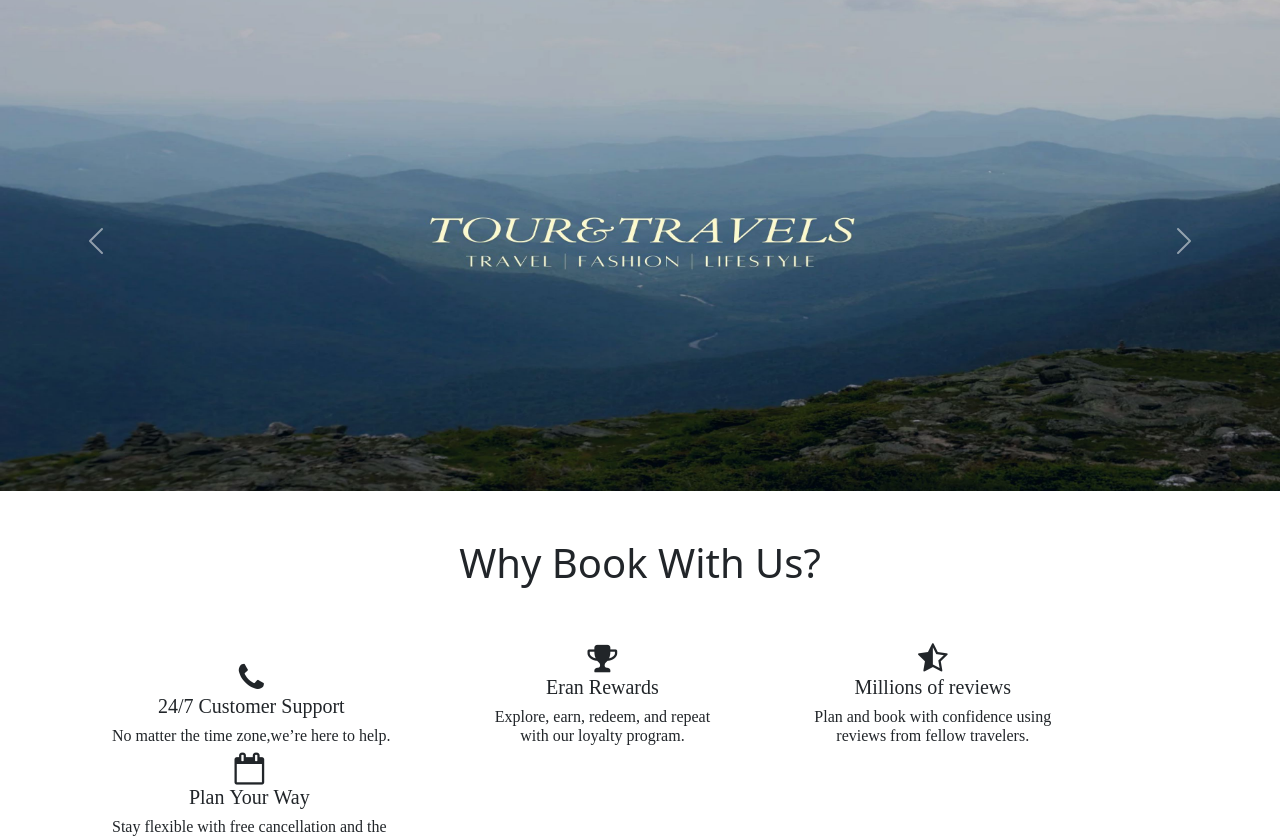
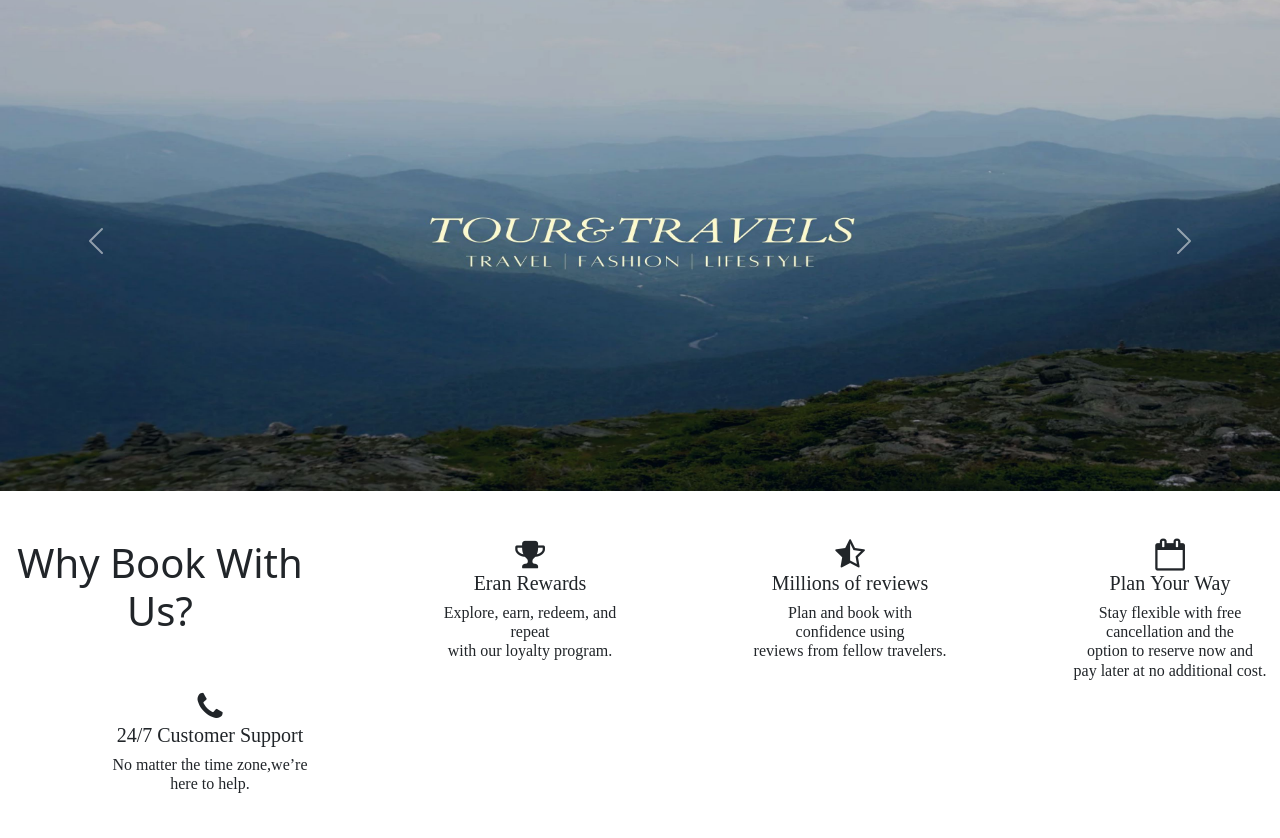
Before and after one commit to Pramod-vishwakarma02/Tour-Travels, a plain HTML site: page index.html in a window 1280 px wide. Shown: the part 85-923 px from the top of the page. Drawn offline with nearby package versions, Linux system fonts and the light colour scheme.

Commit message:
Update index.html

```diff
--- a/index.html
+++ b/index.html
@@ -6,7 +6,8 @@
     <!-- Required meta tags -->
     <meta charset="utf-8" />
     <meta name="viewport" content="width=device-width, initial-scale=1, shrink-to-fit=no" />
-    <meta name="keywords" content="tours,travelling,bookings,uber,carservices,india,tour&travels,destination, tour packages ,travel agency,best travel deals,holiday destinations,travel planner,customized tours,India travel packages,group tours,budget travel,luxury holidays">
+    <meta name="keywords"
+        content="tours,travelling,bookings,uber,carservices,india,tour&travels,destination, tour packages ,travel agency,best travel deals,holiday destinations,travel planner,customized tours,India travel packages,group tours,budget travel,luxury holidays">
     <meta name="description"
         content="At Tour and Travels, we believe that travel is not just about reaching a destination — it's about creating unforgettable memories. Whether you're planning a relaxing vacation, an adventurous escape, or a spiritual journey, we offer customized travel experiences that fit your needs and budget. ">
 
@@ -194,31 +195,51 @@ animate.min.css" />
         </div><br><br>
 
         <div class="container-fluid">
+            <div class="row">
+                <div class="col-12 col-md-3">
                     <h1 style="text-align: center; text-decoration: wavy;">Why Book With Us?</h1> <br><br>
                     <i class="fa fa-phone fa-2x" aria-hidden="true" style="margin-left: 100px; text-align: center;"><br>
                         <h5>24/7 Customer Support</h5>
                         <h6> No matter the time zone,we’re here to help.</h6>
                     </i>
-
-            <i class="fa fa-trophy fa-2x" aria-hidden="true" style="margin-left: 100px ;text-align: center;"><br>
+                </div>
+                <div class="col-12 col-md-3">
+                    <i class="fa fa-trophy fa-2x" aria-hidden="true"
+                        style="margin-left: 100px ;text-align: center;"><br>
                         <h5>Eran Rewards</h5>
                         <h6>Explore, earn, redeem, and repeat <br> with our loyalty program.</h6>
 
                     </i>
 
-            <i class="fa fa-star-half-o fa-2x" aria-hidden="true" style="margin-left: 100px ;text-align: center;"><br>
+                </div>
+                <div class="col-12 col-md-3">
+                    <i class="fa fa-star-half-o fa-2x" aria-hidden="true"
+                        style="margin-left: 100px ;text-align: center;"><br>
                         <h5>Millions of reviews</h5>
                         <h6>Plan and book with confidence using <br> reviews from fellow travelers.</h6>
 
                     </i>
 
-
-            <i class="fa fa-calendar-o fa-2x" aria-hidden="true" style="margin-left: 100px ;text-align: center;"><br>
+                </div>
+                <div class="col-12 col-md-3">
+                    <i class="fa fa-calendar-o fa-2x" aria-hidden="true"
+                        style="margin-left: 100px ;text-align: center;"><br>
                         <h5>Plan Your Way</h5>
-                <h6>Stay flexible with free cancellation and the <br> option to reserve now and <br> pay later at no
+                        <h6>Stay flexible with free cancellation and the <br> option to reserve now and <br> pay later
+                            at no
                             additional cost.</h6>
 
                     </i>
+                </div>
+            </div>
+
+
+
+
+
+
+
+
 
         </div><br><br>
 
```
Lines whose indentation alone changed are shown as unchanged.
